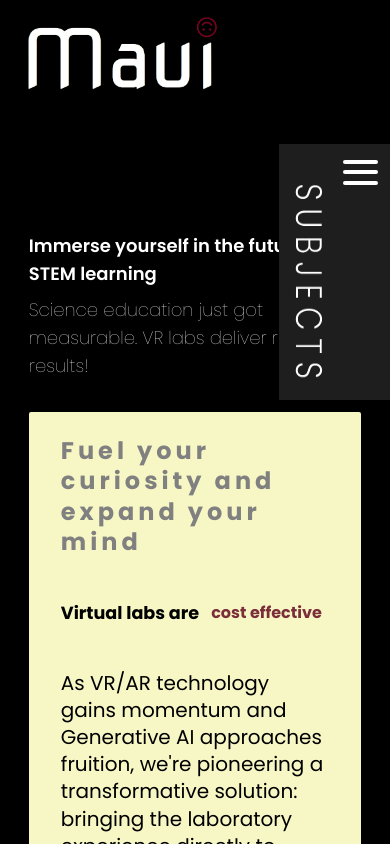
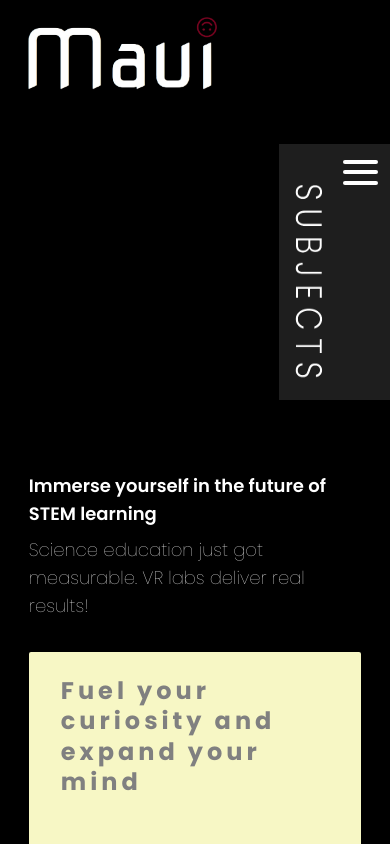
Before and after one commit to IainMosima/maui, a Next.js app: page / in a window 390 px wide. Shown: the top 844 px of the page. Built offline with nearby package versions, Linux system fonts and the light colour scheme.

Commit message:
mobile view correction

```diff
--- a/app/layout.tsx
+++ b/app/layout.tsx
@@ -34,7 +34,7 @@ export default function RootLayout({
           </Link>
           <Navbar />
         </div>
-        <div className="mt-[10rem]">
+        <div className="sm:mt-[10rem] mt-[25rem]">
           {children}
         </div>
         </body>
```
